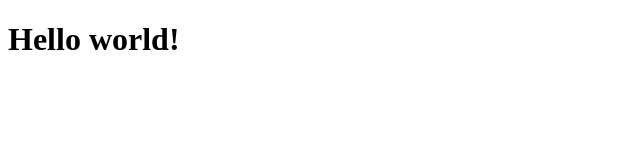
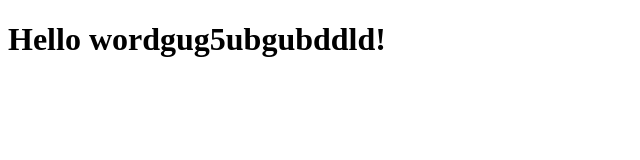
Before and after one commit to egorka143/goida, a website: page index.html in a window 1280 px wide. Shown: the whole page, without its empty margins (0-640 px from the left). Drawn offline with Linux system fonts and the light colour scheme.

Commit message:
fbuefbuebf

```diff
--- a/index.html
+++ b/index.html
@@ -6,6 +6,6 @@
     <title>Document</title>
 </head>
 <body>
-    <h1>Hello world!</h1>
+    <h1>Hello wordgug5ubgubddld!</h1>
 </body>
 </html>
```
